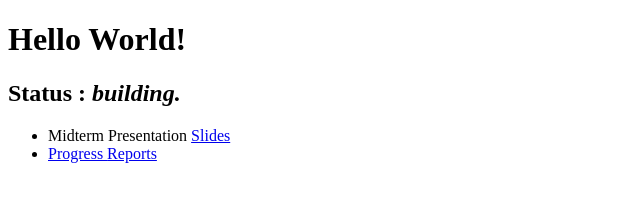
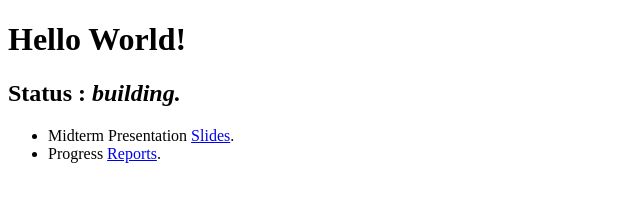
Before and after one commit to a-haos-at-ewha/36564_1_basic-_engineering_design_for_electronics_engineering, a plain HTML site: page index.html in a window 1280 px wide. Shown: the full height of the page, 0-640 px from the left. Drawn offline with Linux system fonts and the light colour scheme.

Commit message:
WHOLESALE COMMIT - ADD COMMIT MESSAGE NEXT TIME!

```diff
--- a/index.html
+++ b/index.html
@@ -29,8 +29,8 @@
     <h1>Hello World!</h1>
     <h2><b>Status : </b><i>building.</i></h2>
     <ul>
-        <li>Midterm Presentation <a href="pgs/midterm_presentation.html" target="_blank">Slides</a.></li>
-        <li>Progress <a href="pgs/progress_reports/index.html" target="_blank">Reports</a.></li>
+        <li>Midterm Presentation <a href="pgs/midterm_presentation.html" target="_blank">Slides</a>.</li>
+        <li>Progress <a href="pgs/progress_reports/index.html" target="_blank">Reports</a>.</li>
         </ul>
     </body>
 </html>
```
